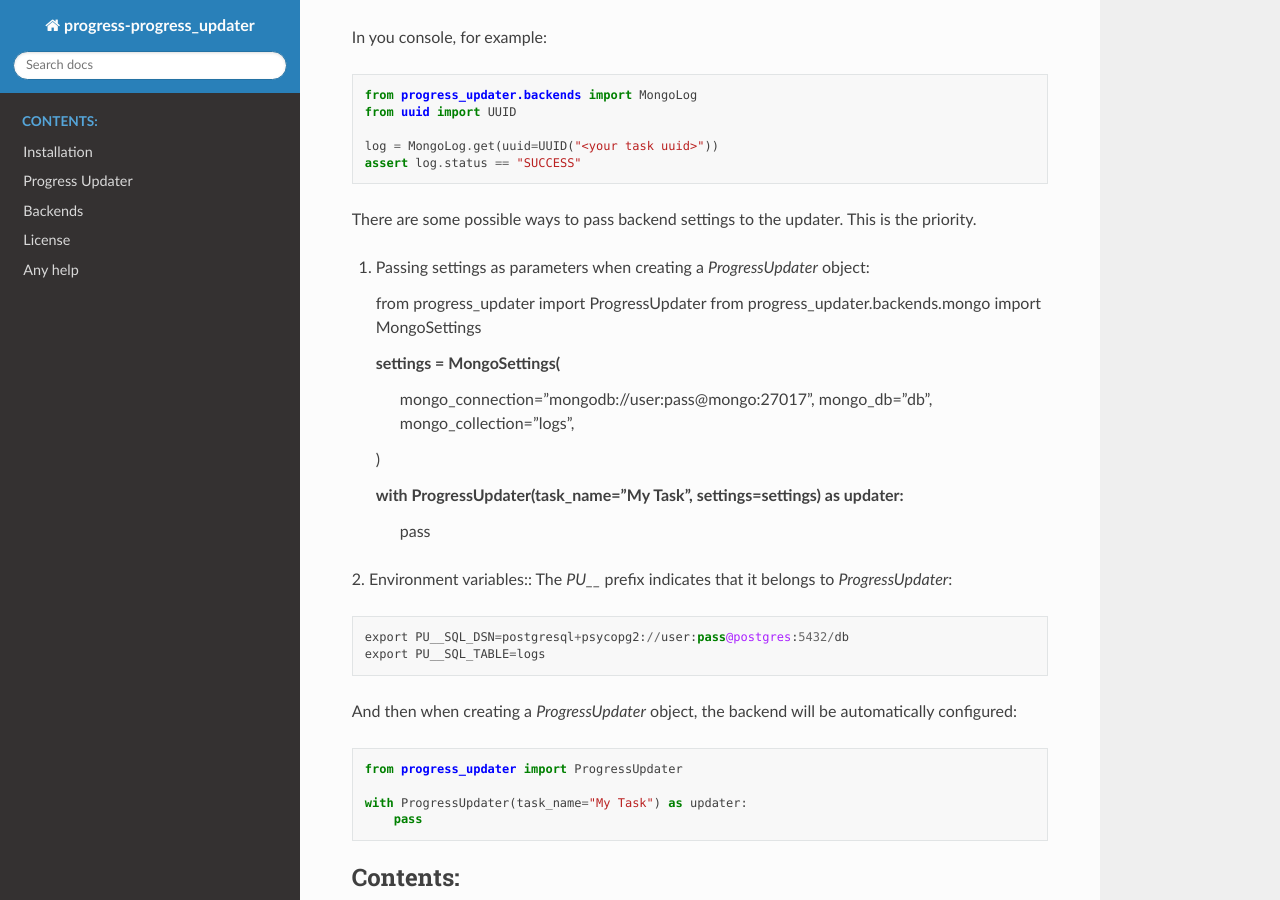
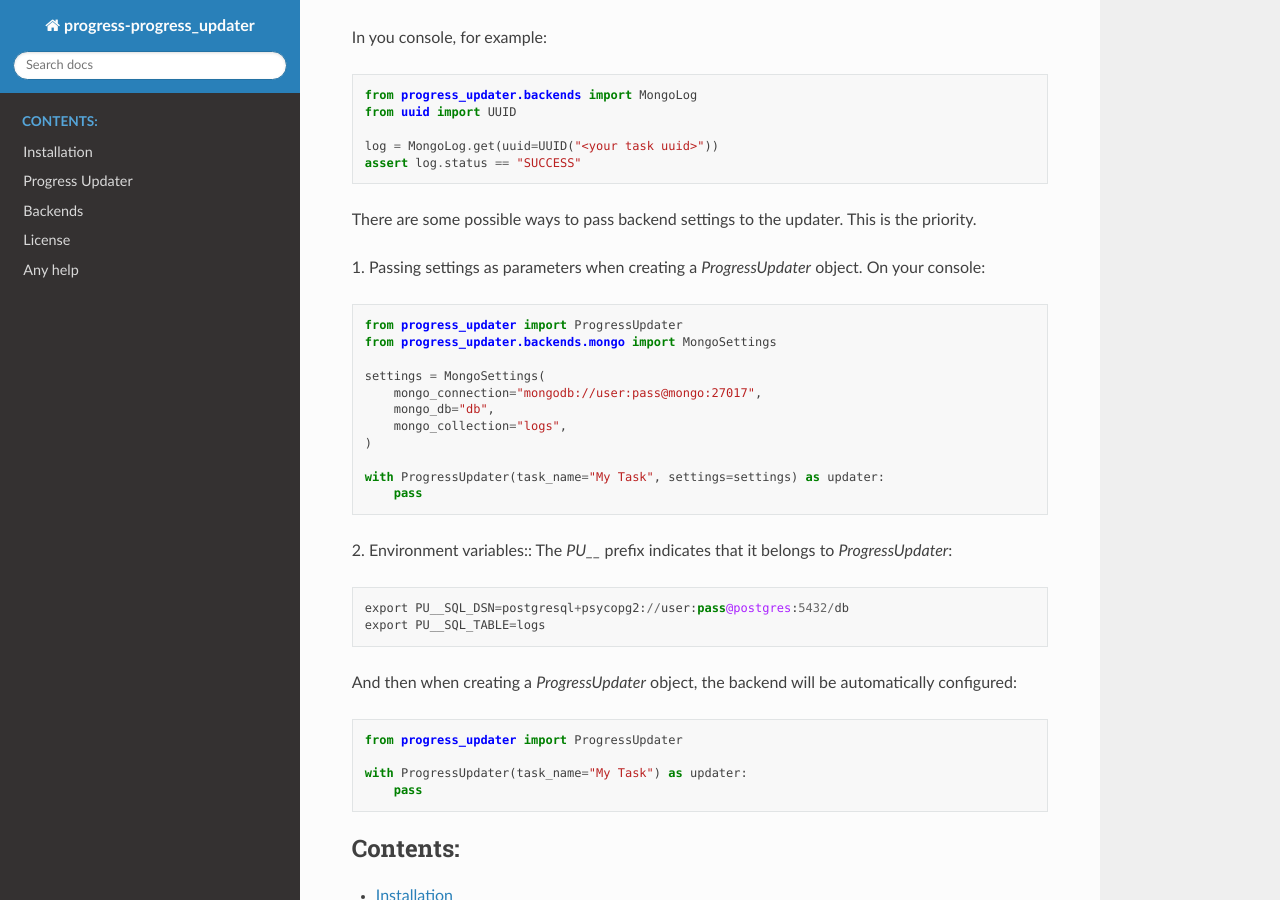
Before and after one commit to pyprogrammerblog/progress-updater, a Sphinx documentation site: the page built from docs/index.rst, in a window 1280 px wide and 900 px high, scrolled down 1265 px. Built offline with Sphinx 7.4.7 and the Read the Docs theme 2.0.0, drawn with Linux system fonts in a browser that asks for light colours.

Commit message:
Release 0.1.5 (#7)

```diff
--- a/docs/index.rst
+++ b/docs/index.rst
@@ -72,7 +72,8 @@ In you console, for example::
 There are some possible ways to pass backend settings to the updater.
 This is the priority.
 
-1. Passing settings as parameters when creating a `ProgressUpdater` object::
+1. Passing settings as parameters when creating a `ProgressUpdater` object.
+On your console::
 
    from progress_updater import ProgressUpdater
    from progress_updater.backends.mongo import MongoSettings
--- a/pyproject.toml
+++ b/pyproject.toml
@@ -1,6 +1,6 @@
 [tool.poetry]
 name = "progress_updater"
-version = "0.1.4"
+version = "0.1.5"
 description = "Progress Updater"
 readme = "README.md"
 license = "LICENSE"
```
Also changed, not shown: CHANGELOG.md (+6 -0 lines).
